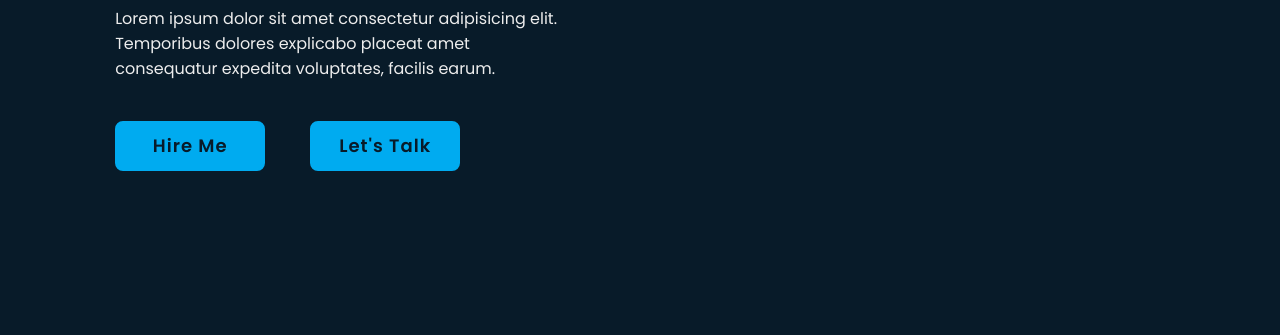
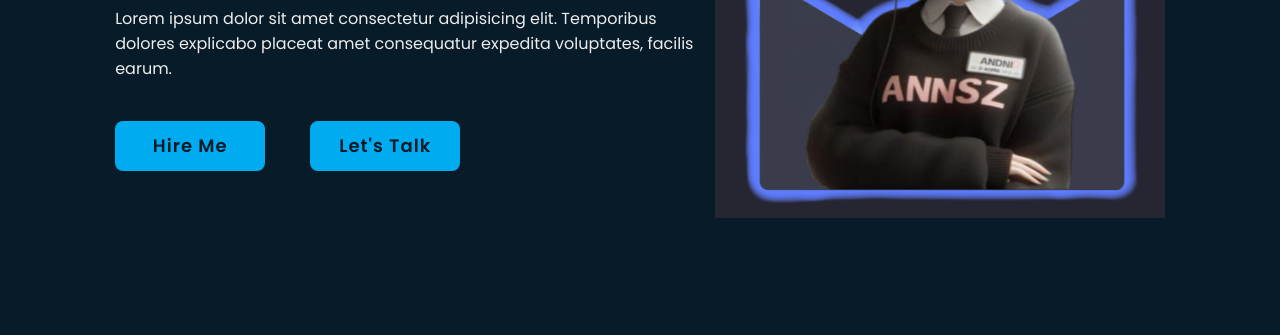
Before and after one commit to Ajiart01/tgs-porto, a plain HTML site: page index.html in a window 1280 px wide. Shown: the part 382-717 px from the top of the page. Drawn offline with nearby package versions, Linux system fonts and the light colour scheme.

Commit message:
Update index.html

```diff
--- a/index.html
+++ b/index.html
@@ -55,7 +55,7 @@
 				</a>
 			</div>
 			<div class="home-imgHover"></div>
-<img src="path/to/your/image.jpg" alt="Home Image" width="600" height="400" />
+<img src="img/anu.png" alt="Home Image" width="600" height="400" />
 
 		</section>
 
```
